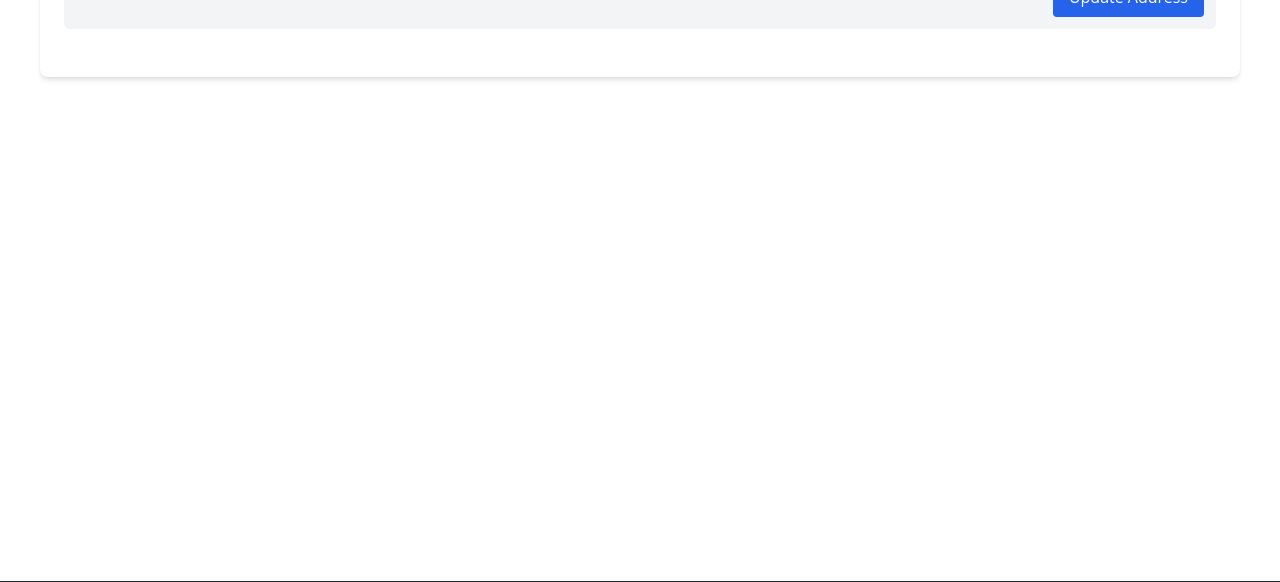
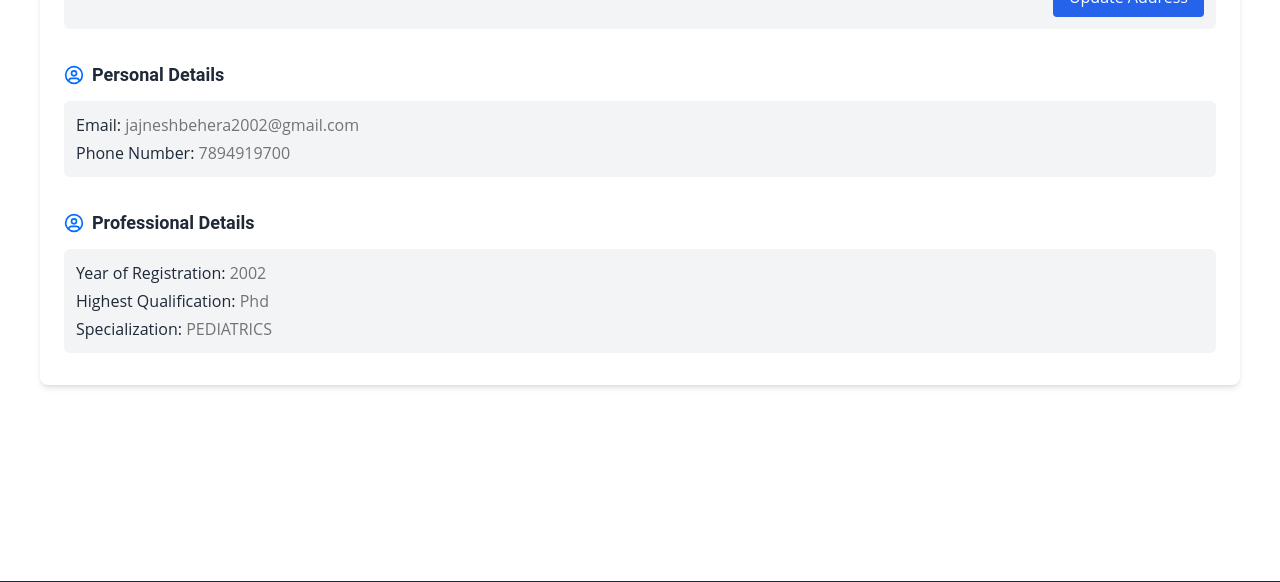
Before and after one commit to Jajnesh/MedIntel, a Django app: template templates/doctor/index.html in a window 1280 px wide. Shown: the part 283-865 px from the top of the page. Run offline with Django 5.2, Linux system fonts and the light colour scheme; the template is opened without the code that fills it: values that come from a table or form of the project are taken from there, others are empty; data comes from the database, SQL or seed files in the repository; both versions use the stored data as it was after the commit; some libraries are stand-ins or nearby versions.

Commit message:
Add Doctor data and update doctor index page

```diff
--- a/templates/doctor/index.html
+++ b/templates/doctor/index.html
@@ -256,8 +256,8 @@ tailwind.config = {
                         </div>
                     </div>
 
-                    <div class="p-6">
-                        <div class="credential-section mb-6">
+                    <div class="p-6 pb-0">
+                        <div class="credential-section mb-2">
                             <h4 class="text-lg font-semibold text-gray-800 mb-3 flex items-center">
                                 <svg class="w-5 h-5 text-blue-600 mr-2" fill="none" stroke="currentColor" viewBox="0 0 24 24" xmlns="http://www.w3.org/2000/svg">
                                     <path stroke-linecap="round" stroke-linejoin="round" stroke-width="2" d="M19 21V5a2 2 0 00-2-2H7a2 2 0 00-2 2v16m14 0h2m-2 0h-5m-9 0H3m2 0h5M9 7h1m-1 4h1m4-4h1m-1 4h1m-5 10v-5a1 1 0 011-1h2a1 1 0 011 1v5m-4 0h4"></path>
@@ -270,7 +270,7 @@ tailwind.config = {
                                         <div>
                                             <p class="font-medium text-gray-800">
                                                 {% if doctor.prac_address %}
-                                                    {{doctor.prac_address}}
+                                                    <span class="text-neutral-500">{{doctor.prac_address}}</span>
                                                 {% else %}
                                                     None
                                                 {% endif %}
@@ -280,6 +280,66 @@ tailwind.config = {
                                         </div>
                                         <div class="text-right">
                                             <button id="openAddressModal" class="bg-blue-600 text-white px-4 py-2 rounded">Update Address</button>
+                                        </div>
+                                    </div>
+                                </div>
+                            </div>
+                        </div>
+                    </div>
+
+                    <div class="p-6 pb-0">
+                        <div class="credential-section mb-2">
+                            <h4 class="text-lg font-semibold text-gray-800 mb-3 flex items-center">
+                                <svg xmlns="http://www.w3.org/2000/svg" viewBox="0 0 24 24" fill="none" stroke="#006eff" stroke-width="2" stroke-linecap="round" stroke-linejoin="round" class="w-5 h-5 mr-2"><path d="M5.52 19c.64-2.2 1.84-3 3.22-3h6.52c1.38 0 2.58.8 3.22 3"/><circle cx="12" cy="10" r="3"/><circle cx="12" cy="12" r="10"/></svg>
+                                Personal Details
+                            </h4>
+                            <div class="space-y-3">
+                                <div class="p-3 bg-gray-100 rounded-md">
+                                    <div class="flex flex-col gap-1 justify-between items-start">
+                                        <div>
+                                            <p class="font-medium text-gray-800">
+                                                Email: <span class="text-neutral-500">{{doctor.user.email}}</span>
+                                            </p>
+                                            <p class="text-sm text-gray-600"></p>
+                                        </div>
+                                        <div>
+                                            <p class="font-medium text-gray-800">
+                                                Phone Number: <span class="text-neutral-500">{{doctor.mobile_no}}</span>
+                                            </p>
+                                            <p class="text-sm text-gray-600"></p>
+                                        </div>
+                                    </div>
+                                </div>
+                            </div>
+                        </div>
+                    </div>
+
+                    <div class="p-6">
+                        <div class="credential-section mb-2">
+                            <h4 class="text-lg font-semibold text-gray-800 mb-3 flex items-center">
+                                <svg xmlns="http://www.w3.org/2000/svg" viewBox="0 0 24 24" fill="none" stroke="#006eff" stroke-width="2" stroke-linecap="round" stroke-linejoin="round" class="w-5 h-5 mr-2"><path d="M5.52 19c.64-2.2 1.84-3 3.22-3h6.52c1.38 0 2.58.8 3.22 3"/><circle cx="12" cy="10" r="3"/><circle cx="12" cy="12" r="10"/></svg>
+                                Professional Details
+                            </h4>
+                            <div class="space-y-3">
+                                <div class="p-3 bg-gray-100 rounded-md">
+                                    <div class="flex flex-col gap-1 justify-between items-start">
+                                        <div>
+                                            <p class="font-medium text-gray-800">
+                                                Year of Registration: <span class="text-neutral-500">{{doctor.year_of_registration}}</span>
+                                            </p>
+                                            <p class="text-sm text-gray-600"></p>
+                                        </div>
+                                        <div>
+                                            <p class="font-medium text-gray-800">
+                                                Highest Qualification: <span class="text-neutral-500">{{doctor.qualification}}</span>
+                                            </p>
+                                            <p class="text-sm text-gray-600"></p>
+                                        </div>
+                                        <div>
+                                            <p class="font-medium text-gray-800">
+                                                Specialization: <span class="text-neutral-500 uppercase">{{doctor.specialization}}</span>
+                                            </p>
+                                            <p class="text-sm text-gray-600"></p>
                                         </div>
                                     </div>
                                 </div>
```
Also changed, not shown: db.sqlite3, 10 other files.
